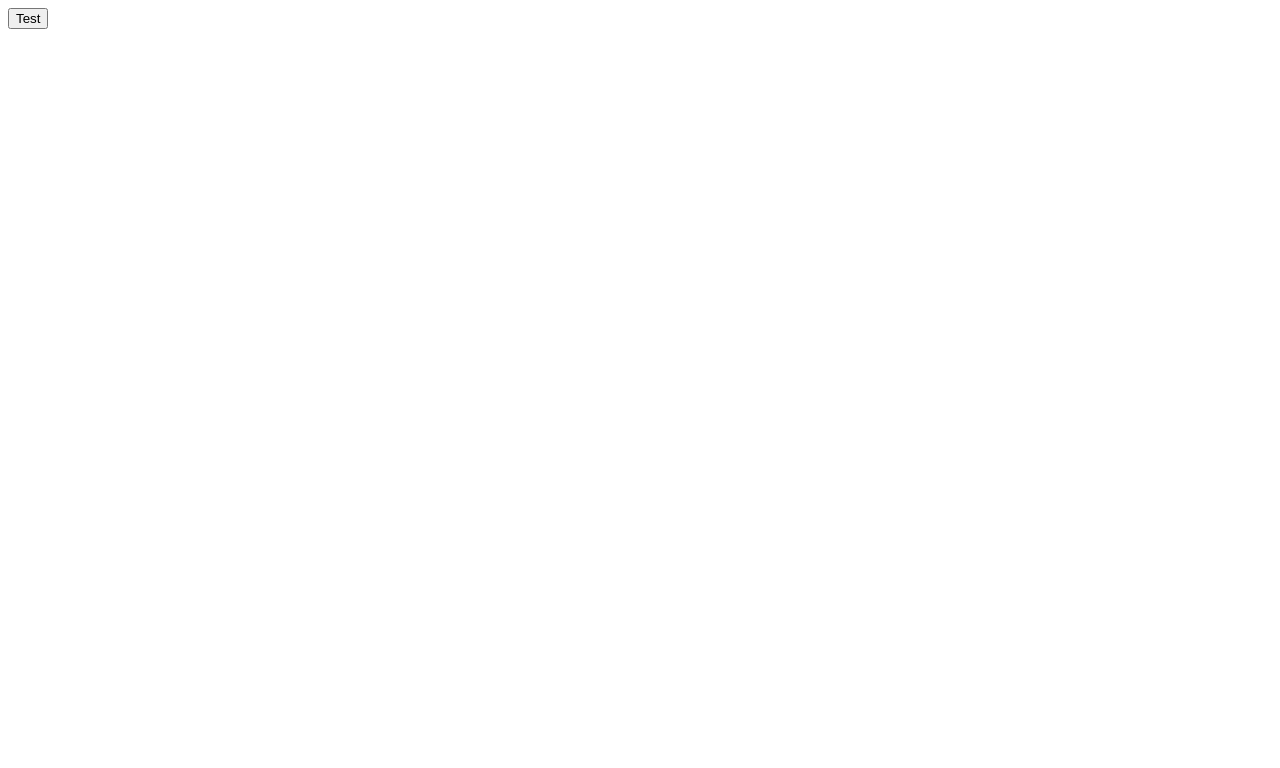
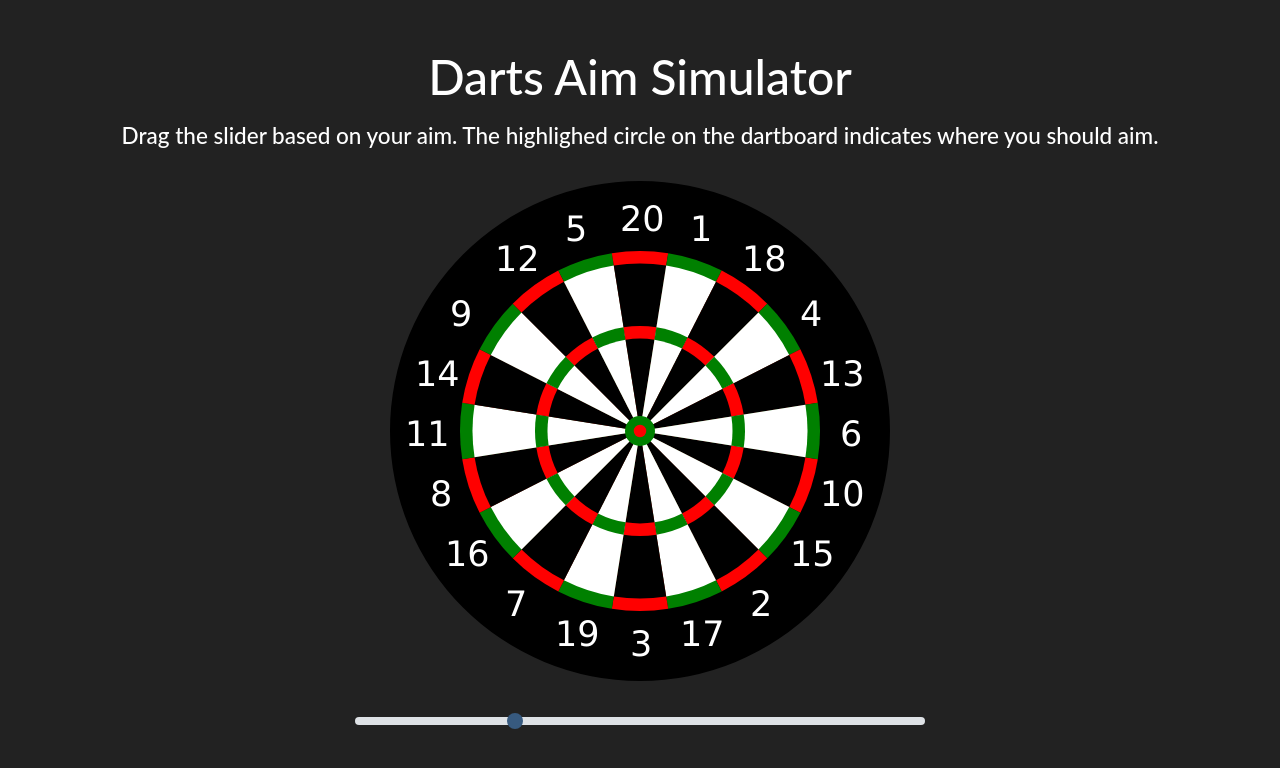
Before and after one commit to AaryamMaheshwary/Darts-Aim-Calculator, a plain HTML site: page index.html in a window 1280 px wide. Drawn offline with Linux system fonts and the light colour scheme.

Commit message:
Created the UI

```diff
--- a/index.html
+++ b/index.html
@@ -6,11 +6,18 @@
     <meta http-equiv='X-UA-Compatible' content='ie=edge'>
 
     <link rel='stylesheet' href='css/style.css'>
+    <link rel='stylesheet' href='css/bootstrap.dark.min.css'>
 
     <title>Darts Aim Simulator</title>
 </head>
 <body>
-    <button onclick="get_score(0, 0)">Test</button>
+    <div class='text-center container'>
+        <h1 class='mt-5 mb-3'>Darts Aim Simulator</h1>
+        <h4>Drag the slider based on your aim. The highlighed circle on the dartboard indicates where you should aim.</h4>
+        <canvas id='canvas' class='my-4' height='500' width='500'></canvas>
+        <input id='slider' class='custom-range px-5' type='range' min='1' max='180' value='50'>
+    </div>
+
     <script type='text/javascript' src='js/main.js'></script>
 </body>
 </html>
--- a/js/main.js
+++ b/js/main.js
@@ -1,3 +1,19 @@
+var board_diameter = 250
+create_dartboard()
+
+var canvas = document.querySelector('canvas')
+canvas.addEventListener('mousedown', function(e) {
+    var rect = canvas.getBoundingClientRect()
+    var x = event.clientX - rect.left - 250
+    var y = -(event.clientY - rect.top) + 250
+    console.log('Score: ' + get_score(x, y))
+})
+
+var slider = document.getElementById("slider");
+slider.oninput = function() {
+    console.log('Slider value: ' + this.value)
+}
+
 function get_score(x, y) {
     // Get the angle between the positive x axis and the dart
     var angle = Math.atan2(y, x) * 180 / Math.PI
@@ -7,9 +23,9 @@ function get_score(x, y) {
     var dist = Math.sqrt(Math.pow(x, 2) + Math.pow(y, 2))
 
     // Check if the dart has hit the bullseye or has missed the target
-    if (dist <= 10) return 50
-    else if (dist <= 20) return 25
-    else if (dist > 144) return 0
+    if (dist <= board_diameter*.025) return 50
+    else if (dist <= board_diameter*.06) return 25
+    else if (dist > board_diameter*.72) return 0
 
     // Find the score of the dart based on its angle
     if (angle >= 351 || angle < 9) var score = 6
@@ -34,8 +50,94 @@ function get_score(x, y) {
     else if (angle >= 333 && angle < 351) var score = 10
 
     // Check if the dart is on the double or triple ring
-    if (dist >= 74 && dist <= 84) score *= 3
-    else if (dist >= 134 && dist <= 144) score *= 2
+    if (dist >= board_diameter*.37 && dist <= board_diameter*.42) score *= 3
+    else if (dist >= board_diameter*.67 && dist <= board_diameter*.72) score *= 2
 
     return score
 }
+
+function create_dartboard() {
+    // Colors
+    var white = '#ffffff'
+    var black = '#000000'
+    var red = '#ff0000'
+    var green = '#008000'
+
+    // Numbers
+    create_arc(black, board_diameter, 0, 2*Math.PI)
+    create_number('20', 230, 50)
+    create_number('1', 300, 60)
+    create_number('18', 352, 90)
+    create_number('4', 410, 145)
+    create_number('13', 430, 205)
+    create_number('6', 450, 265)
+    create_number('10', 430, 325)
+    create_number('15', 400, 385)
+    create_number('2', 360, 435)
+    create_number('17', 290, 465)
+    create_number('3', 240, 475)
+    create_number('19', 165, 465)
+    create_number('7', 115, 435)
+    create_number('16', 55, 385)
+    create_number('8', 40, 325)
+    create_number('11', 15, 265)
+    create_number('14', 25, 205)
+    create_number('9', 60, 145)
+    create_number('12', 105, 90)
+    create_number('5', 175, 60)
+
+    // Double Ring
+    var color = green
+    for (var i=9; i<=351; i+=18) {
+        if (color == red) color = green
+        else if (color == green) color = red
+        create_arc(color, board_diameter*.72, i/180*Math.PI, (i+18)/180*Math.PI)
+    }
+
+    // Outer Single Ring
+    var color = white
+    for (var i=9; i<=351; i+=18) {
+        if (color == black) color = white
+        else if (color == white) color = black
+        create_arc(color, board_diameter*.67, i/180*Math.PI, (i+18)/180*Math.PI)
+    }
+
+    // Triple Ring
+    var color = green
+    for (var i=9; i<=351; i+=18) {
+        if (color == red) color = green
+        else if (color == green) color = red
+        create_arc(color, board_diameter*.42, i/180*Math.PI, (i+18)/180*Math.PI)
+    }
+
+    // Inner Single Ring
+    var color = white
+    for (var i=9; i<=351; i+=18) {
+        if (color == black) color = white
+        else if (color == white) color = black
+        create_arc(color, board_diameter*.37, i/180*Math.PI, (i+18)/180*Math.PI)
+    }
+
+    // Bullseye
+    create_arc(green, board_diameter*.06, 0, 2*Math.PI)
+    create_arc(red, board_diameter*.025, 0, 2*Math.PI)
+}
+
+function create_arc(color, radius, start_angle, end_angle) {
+    var canvas = document.getElementById('canvas')
+    var ctx = canvas.getContext('2d')
+    ctx.beginPath()
+    ctx.moveTo(250, 250)
+    ctx.fillStyle = color
+    ctx.arc(250, 250, radius, start_angle, end_angle)
+    ctx.fill()
+}
+
+function create_number(number, x, y) {
+    var canvas = document.getElementById('canvas')
+    var ctx = canvas.getContext('2d')
+    ctx.beginPath()
+    ctx.font = '35px Verdana'
+    ctx.fillStyle = 'white'
+    ctx.fillText(number, x, y)
+}
```
